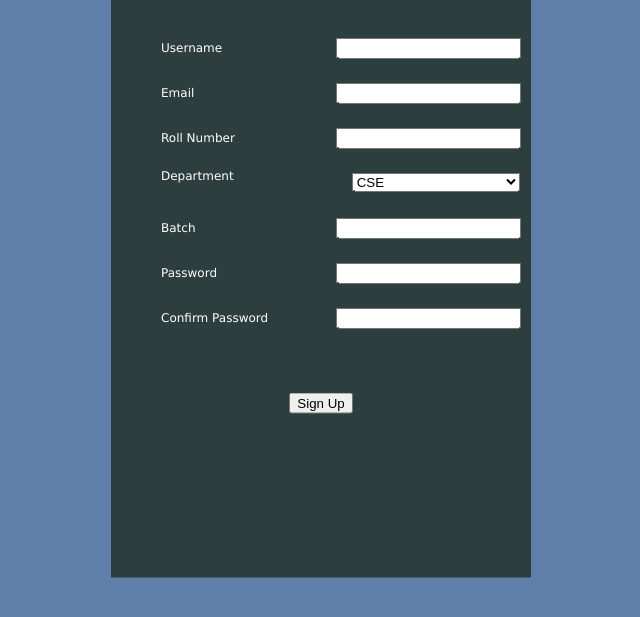
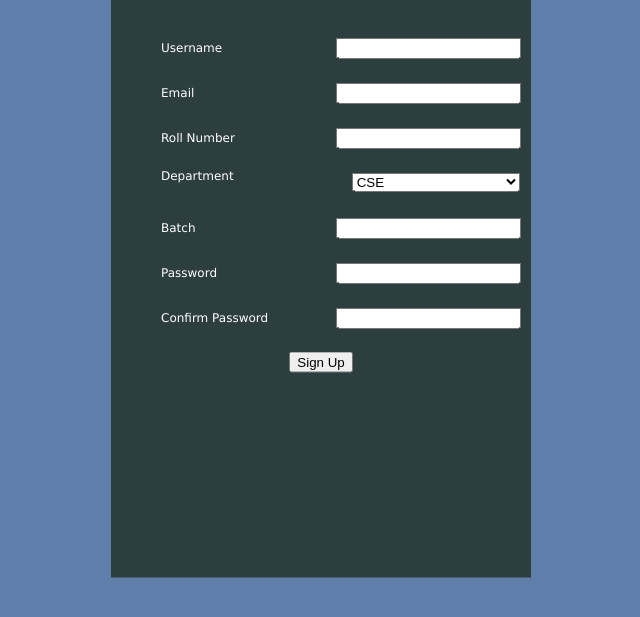
Before and after one commit to Pranav-2003/Delta-web-dev-task-3, a Flask app: page /register in a window 1280 px wide. Shown: the part 144-761 px from the top of the page, without its empty margins (319-959 px from the left). Run offline with Flask 2, Linux system fonts and the light colour scheme; some libraries are stand-ins or nearby versions.

Commit message:
ui adjustment

```diff
--- a/slambook/templates/register.html
+++ b/slambook/templates/register.html
@@ -93,8 +93,8 @@
                         <div style="float:left;color:rgb(208, 195, 14);">{{ error }}</div><br>
                         {% endfor %}
         {% endif %}
-        <br><br><br>
-        <div style="margin-top:10px;text-align:center;">{{ form.submit }}</div>
+        <br>
+        <div style="margin-top:5px;text-align:center;">{{ form.submit }}</div>
     </form>
     <br><br>
     </div>
```
